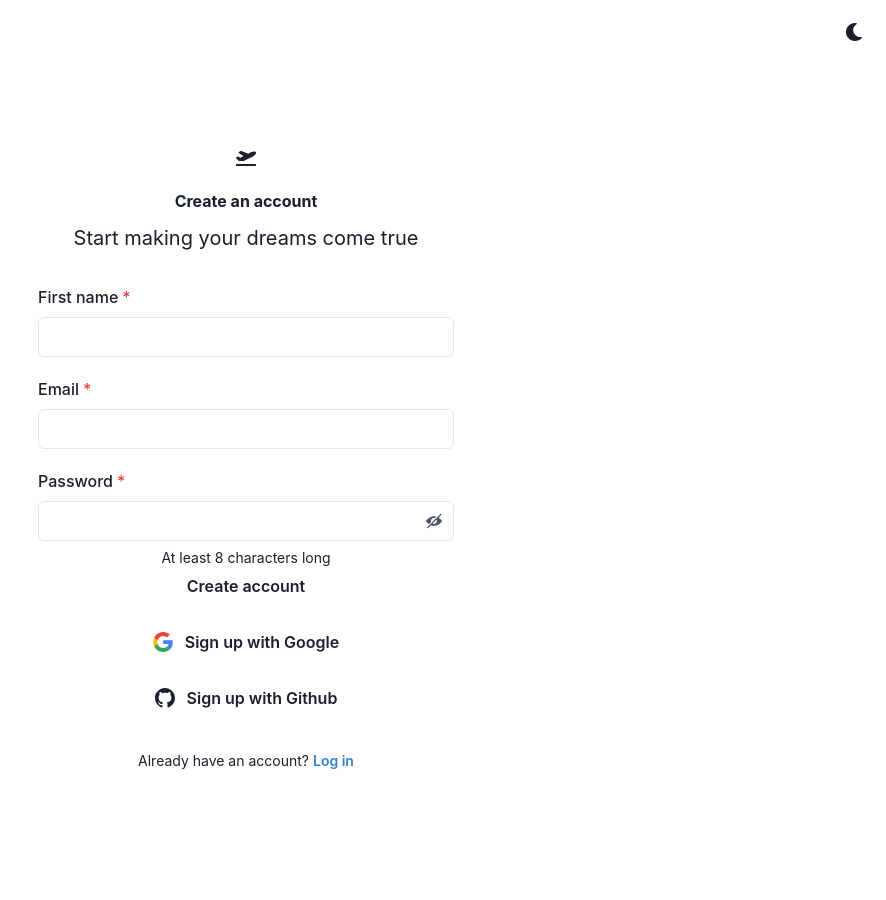
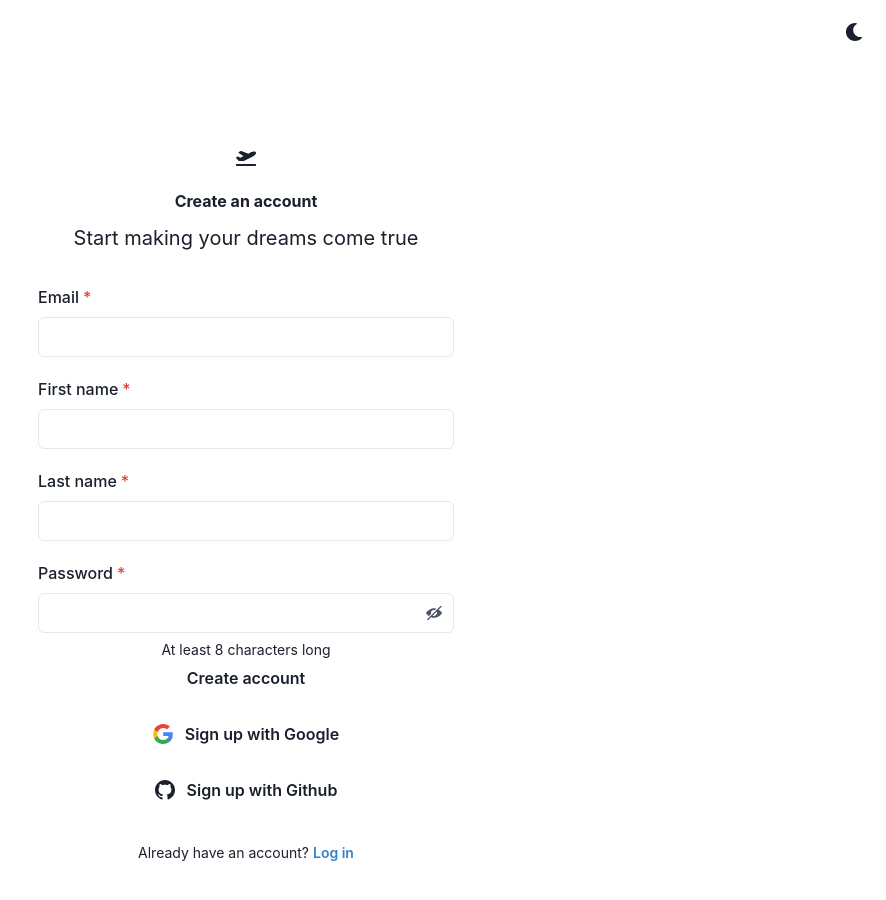
Before and after one commit to coderKron/bucketeer-frontend, a React (Create React App) app: page /signup in a window 1280 px wide. Shown: the top 900 px of the page, without its empty margins (394-1280 px from the left). Before the commit the page ends 879 px from the top, so only its background shows below. Built offline with nearby package versions, Linux system fonts and the light colour scheme.

Commit message:
added lastname field and edited order

```diff
--- a/src/components/Sign-up/Signup.jsx
+++ b/src/components/Sign-up/Signup.jsx
@@ -28,10 +28,12 @@ const Signup = () => {
   const [firstname, setFirstname] = React.useState('');
   const [password, setPassword] = React.useState('');
   const [email, setEmail] = React.useState('');
+  const [lastname, setLastname] = React.useState('');
 
   const handleFirstname = e => setFirstname(e.target.value);
   const handleEmail = e => setEmail(e.target.value);
   const handlePassword = e => setPassword(e.target.value);
+  const handleLastname = e => setLastname(e.target.value);
 
   const icon = useColorModeValue('gray.600', 'gray.600');
   return (
@@ -61,21 +63,30 @@ const Signup = () => {
           <Box as={'form'}>
             <Stack spacing="5">
               <FormControl isRequired>
-                <FormLabel htmlFor="name">First name</FormLabel>
-                <Input
-                  onChange={handleFirstname}
-                  id="name"
-                  value={firstname}
-                  type="text"
-                />
-              </FormControl>
-              <FormControl isRequired>
                 <FormLabel htmlFor="email">Email</FormLabel>
                 <Input
                   onChange={handleEmail}
                   id="email"
                   value={email}
                   type="email"
+                />
+              </FormControl>
+              <FormControl isRequired>
+                <FormLabel htmlFor="firstname">First name</FormLabel>
+                <Input
+                  onChange={handleFirstname}
+                  id="firstname"
+                  value={firstname}
+                  type="text"
+                />
+              </FormControl>
+              <FormControl isRequired>
+                <FormLabel htmlFor="lastname">Last name</FormLabel>
+                <Input
+                  onChange={handleLastname}
+                  id="lastname"
+                  value={lastname}
+                  type="text"
                 />
               </FormControl>
               <FormControl isRequired>
```
